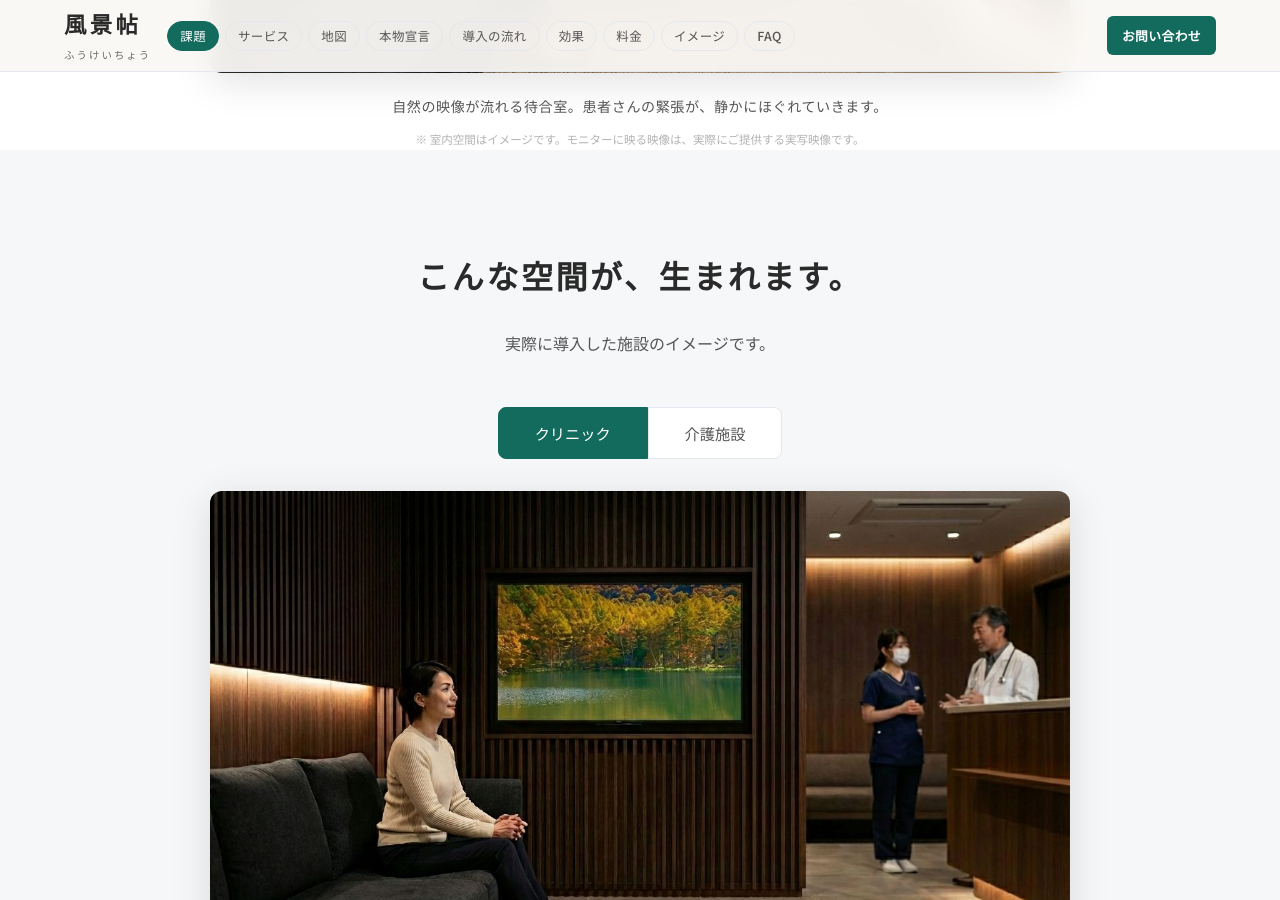
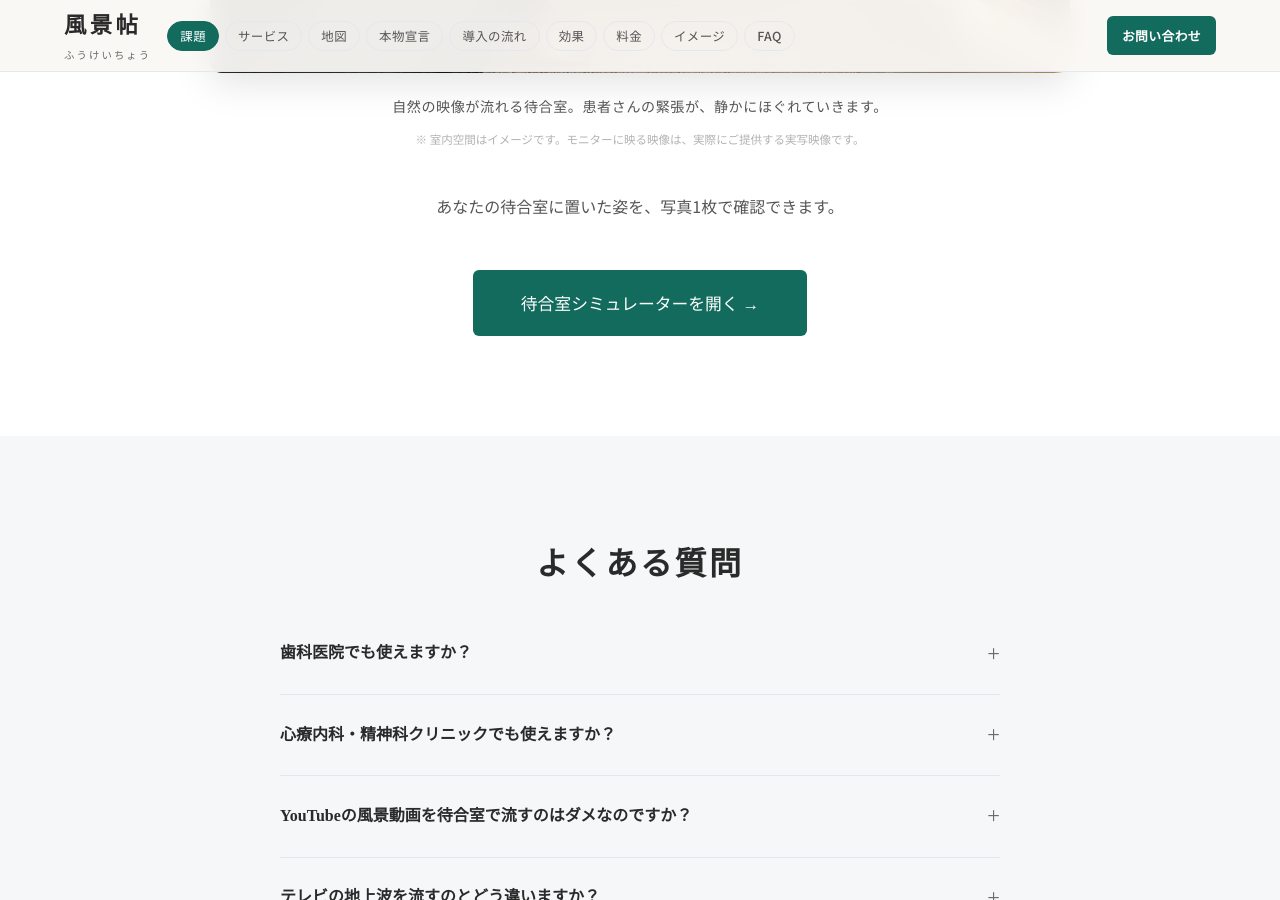
Before and after one commit to dr836gnypeq-ctrl/fukeichou-site, a Jekyll site: the page built from index.html, in a window 1280 px wide and 900 px high, scrolled down 9960 px. Built offline with Jekyll 4.4.1, drawn with Linux system fonts in a browser that asks for light colours; nearby versions of some CDN libraries; some of the changed text lies outside the part shown.

Commit message:
fix: intro-imageセクション重複を解消

```diff
--- a/_layouts/default.html
+++ b/_layouts/default.html
@@ -35,7 +35,7 @@
 <link rel="prefetch" href="{{ '/' | relative_url }}">
 <link rel="prefetch" href="{{ '/evidence/' | relative_url }}">
 {% endif %}
-<link rel="stylesheet" href="{{ '/assets/css/style.css' | relative_url }}?v=20260318c">
+<link rel="stylesheet" href="{{ '/assets/css/style.css' | relative_url }}?v=20260318d">
 <script src="https://cdn.jsdelivr.net/npm/lucide@0.383.0/dist/umd/lucide.min.js" defer></script>
 </head>
 <body>
@@ -49,7 +49,7 @@
 
 {% include footer.html %}
 
-<script src="{{ '/assets/js/main.js' | relative_url }}?v=20260318c"></script>
+<script src="{{ '/assets/js/main.js' | relative_url }}?v=20260318d"></script>
 
 </body>
 </html>
--- a/index.html
+++ b/index.html
@@ -333,31 +333,6 @@ description: 待合室のモニターに何を流すか迷っていませんか
     </figure>
   </div>
 </div>
-</div>
-<section class="section" id="intro-image">
-<div class="container">
-<h2 class="section-heading reveal">こんな空間が、生まれます。</h2>
-<p class="section-lead reveal reveal-d1">実際に導入した施設のイメージです。</p>
-<div class="intro-image-tabs reveal reveal-d2">
-  <div class="tab-buttons" id="intro-tab-buttons">
-    <button class="tab-btn active" data-tab="intro-clinic">クリニック</button>
-    <button class="tab-btn" data-tab="intro-care">介護施設</button>
-  </div>
-  <div class="intro-tab-content active" id="intro-clinic">
-    <figure class="intro-image-figure">
-      <img src="{{ '/assets/images/intro-clinic.jpg' | relative_url }}" alt="クリニック待合室に風景映像を導入したイメージ" class="intro-image-img">
-      <figcaption class="intro-image-caption">自然の映像が流れる待合室。患者さんの緊張が、静かにほぐれていきます。</figcaption>
-      <p class="intro-image-note">※ 室内空間はイメージです。モニターに映る映像は、実際にご提供する実写映像です。</p>
-    </figure>
-  </div>
-  <div class="intro-tab-content" id="intro-care">
-    <figure class="intro-image-figure">
-      <img src="{{ '/assets/images/intro-care.jpg' | relative_url }}" alt="介護施設の共用スペースに風景映像を導入したイメージ" class="intro-image-img">
-      <figcaption class="intro-image-caption">河口湖の桜と富士山。「富士山、昔登ったよ」——そんな会話が、自然に始まります。</figcaption>
-      <p class="intro-image-note">※ 室内空間はイメージです。モニターに映る映像は、実際にご提供する実写映像です。</p>
-    </figure>
-  </div>
-</div>
 <div class="container" style="text-align:center;margin-top:40px">
 <p class="section-lead reveal reveal-d1">あなたの待合室に置いた姿を、写真1枚で確認できます。</p>
 <a href="{{ '/simulator/' | relative_url }}" class="btn btn-primary btn-lg reveal reveal-d2">待合室シミュレーターを開く →</a>
```
